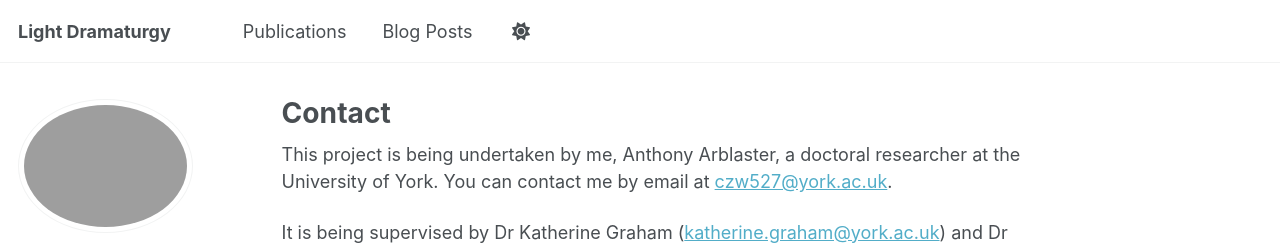
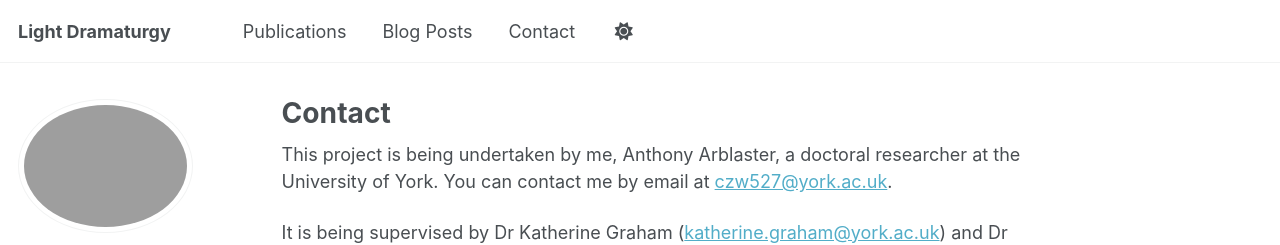
Before and after one commit to aarblaster/light-dramaturgy, a Jekyll site: the page built from _pages/contact.md, in a window 1280 px wide. Shown: the top 245 px of the page. Built offline with Jekyll 4.4.1, drawn with Linux system fonts in a browser that asks for light colours; some web fonts are replaced; a script that is not in the unit is left out.

Commit message:
Update nav + favicon
update to navigation bar, favicon and the contact page.

```diff
--- a/_includes/head/custom.html
+++ b/_includes/head/custom.html
@@ -6,12 +6,12 @@
 <link rel="stylesheet" href="{{ base_path }}/assets/css/academicons.css"/>
 
 <!-- favicon from https://commons.wikimedia.org/wiki/File:OOjs_UI_icon_academic-progressive.svg -->
-<link rel="apple-touch-icon" sizes="180x180" href="{{ base_path }}/images/apple-touch-icon-180x180.png"/>
+<link rel="apple-touch-icon" sizes="180x180" href="{{ base_path }}/images/apple-touch-icon-216x216.png"/>
 <link rel="icon" type="image/svg+xml" href="{{ base_path }}/images/favicon.svg"/>
-<link rel="icon" type="image/png" href="{{ base_path }}/images/favicon-32x32.png" sizes="32x32"/>
-<link rel="icon" type="image/png" href="{{ base_path }}/images/favicon-192x192.png" sizes="192x192"/>
+<link rel="icon" type="image/png" href="{{ base_path }}/images/favicon-72x72.png" sizes="72x72"/>
+<link rel="icon" type="image/png" href="{{ base_path }}/images/favicon-144x144@2x.png" sizes="144x144"/>
 <link rel="manifest" href="{{ base_path }}/images/manifest.json"/>
-<link rel="icon" href="/images/favicon.ico"/>
+<link rel="icon" href="/images/favicon.svg"/>
 <meta name="theme-color" content="#ffffff"/>
 
 <!-- Support for TelemetryDeck -->
--- a/_pages/contact.md
+++ b/_pages/contact.md
@@ -11,5 +11,3 @@ It is being supervised by Dr Katherine Graham ([katherine.graham@york.ac.uk](mai
 This project is being conducted according to restrictions that have been subject to approval by the School of Arts and Creative Technologies Ethics committee. The Chair of the ACT Ethics committee can be contacted on [ACT-ethics@york.ac.uk](mailto:act-ethics@york.ac.uk) if you have concerns that haven't been met by Anthony or the Supervisors.
 
 In the first instance, please contact me, I'll be happy to answer all your questions.
-
-{% include social_horiz.html %}
```
Also changed, not shown: _data/navigation.yml (+2 -14 lines).
